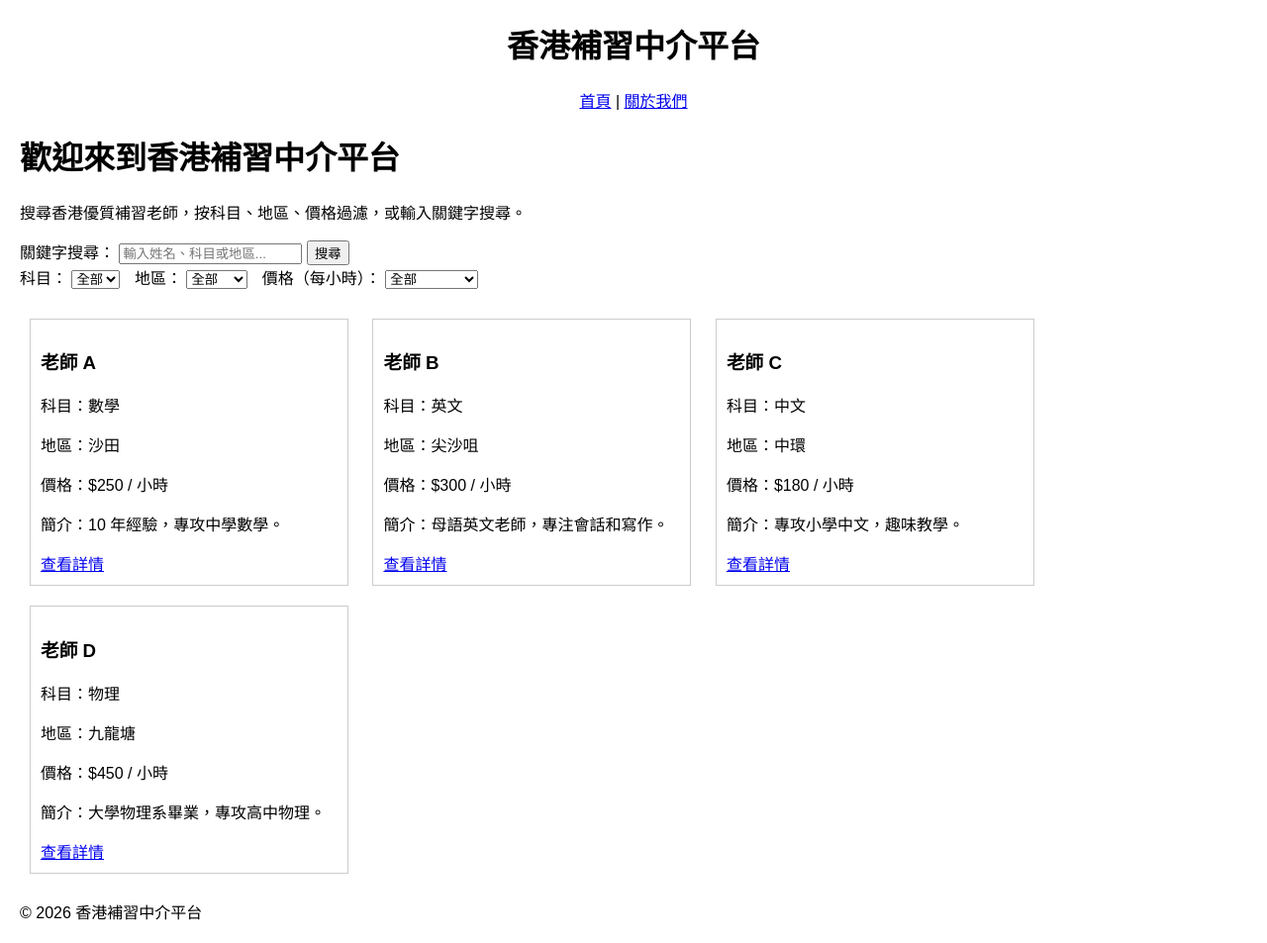
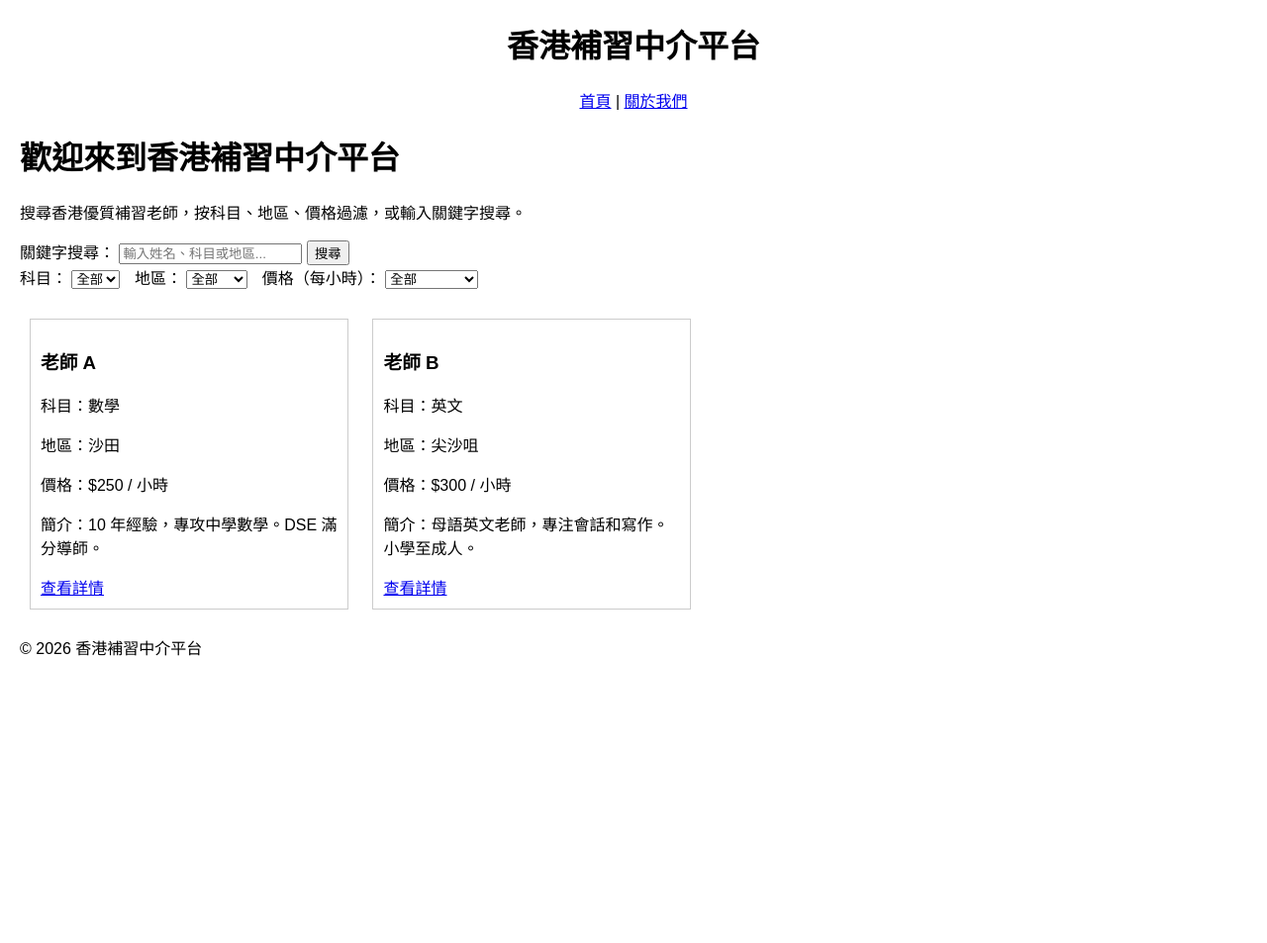
Before and after one commit to TING-G520/github.io, a Jekyll site: the page built from index.html, in a window 1280 px wide. Shown: the whole page at 99% size. Built offline with Jekyll 4.4.1, drawn with Linux system fonts in a browser that asks for light colours; after the commit the page ends 900 px from its top, so only the background shows below that.

Commit message:
Update tutors.yml

```diff
--- a/_data/tutors.yml
+++ b/_data/tutors.yml
@@ -2,22 +2,16 @@
   subject: 數學
   area: 沙田
   price: 250
-  bio: 10 年經驗，專攻中學數學。
+  bio: 10 年經驗，專攻中學數學。DSE 滿分導師。
+  level: 中學  <!-- 新加年級 -->
+  rating: 4.8  <!-- 新加評價 -->
 
 - name: 老師 B
   subject: 英文
   area: 尖沙咀
   price: 300
-  bio: 母語英文老師，專注會話和寫作。
+  bio: 母語英文老師，專注會話和寫作。小學至成人。
+  level: 小學/成人
+  rating: 4.9
 
-- name: 老師 C
-  subject: 中文
-  area: 中環
-  price: 180
-  bio: 專攻小學中文，趣味教學。
-
-- name: 老師 D
-  subject: 物理
-  area: 九龍塘
-  price: 450
-  bio: 大學物理系畢業，專攻高中物理。
+# 加更多導師，豐富列表
```
